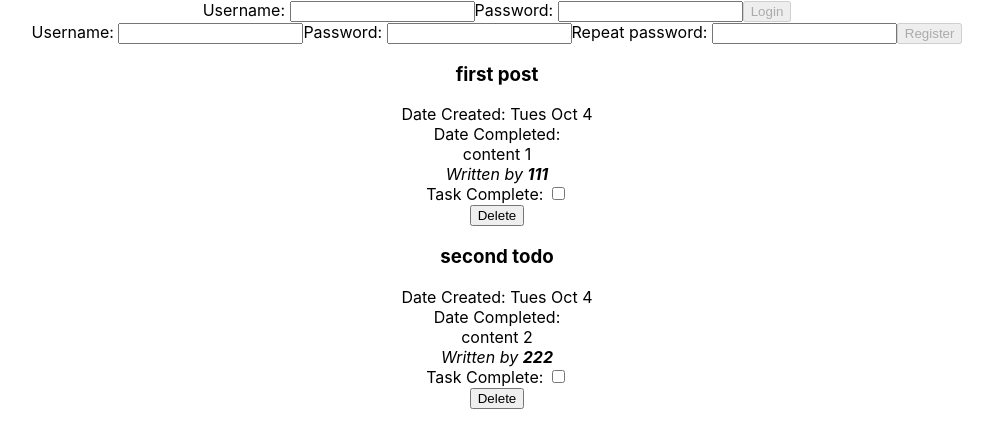
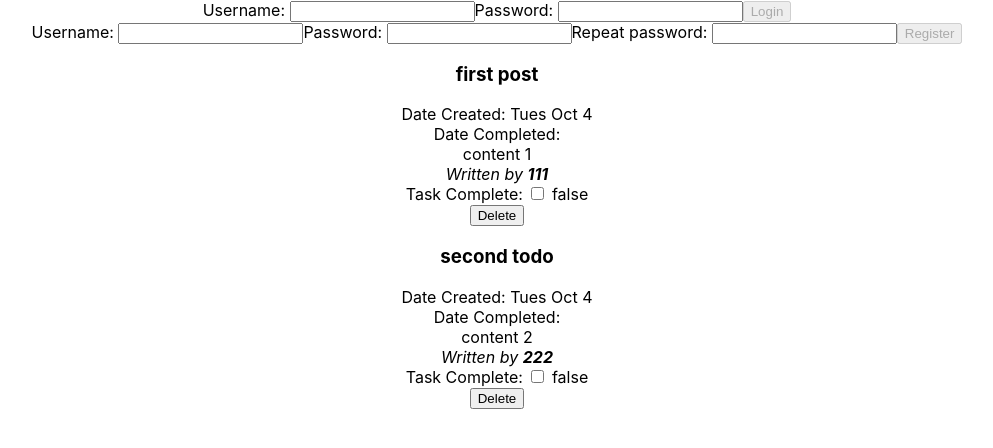
Before and after one commit to ViLinh27/lab2-todoapp, a React (Create React App) app: page / in a window 1280 px wide. Shown: the top 448 px of the page, without its empty margins (143-1136 px from the left). Built offline with nearby package versions, Linux system fonts and the light colour scheme.

Commit message:
displaying complete state based on checkbox seems to work fine

```diff
--- a/src/Todo/Todo.js
+++ b/src/Todo/Todo.js
@@ -19,7 +19,7 @@ export default function Todo(
             <div>Date Completed: {dateCompleted}</div>
             <div>{description}</div>
             <i>Written by <b>{author}</b></i>
-            <div >Task Complete: <input type="checkbox" onChange={() => onComplete(item.id)}/> {complete}</div>
+            <div >Task Complete: <input type="checkbox" onChange={() => onComplete(item.id)}/> {item.complete.toString()}</div>
             <button type="button" onClick={() => onRemove(item.id)}>Delete</button>{/*add an onClick to call passed in item (and id) and onRemove prop */}
         </div>
     )
```
